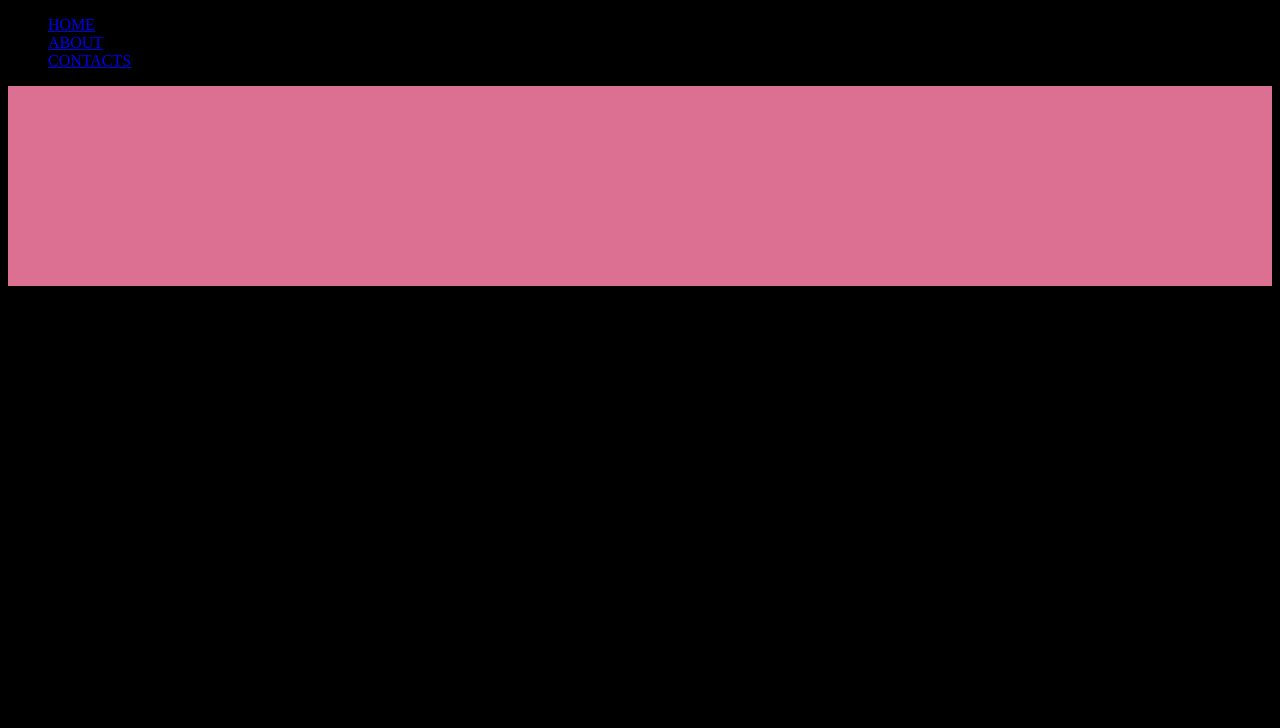
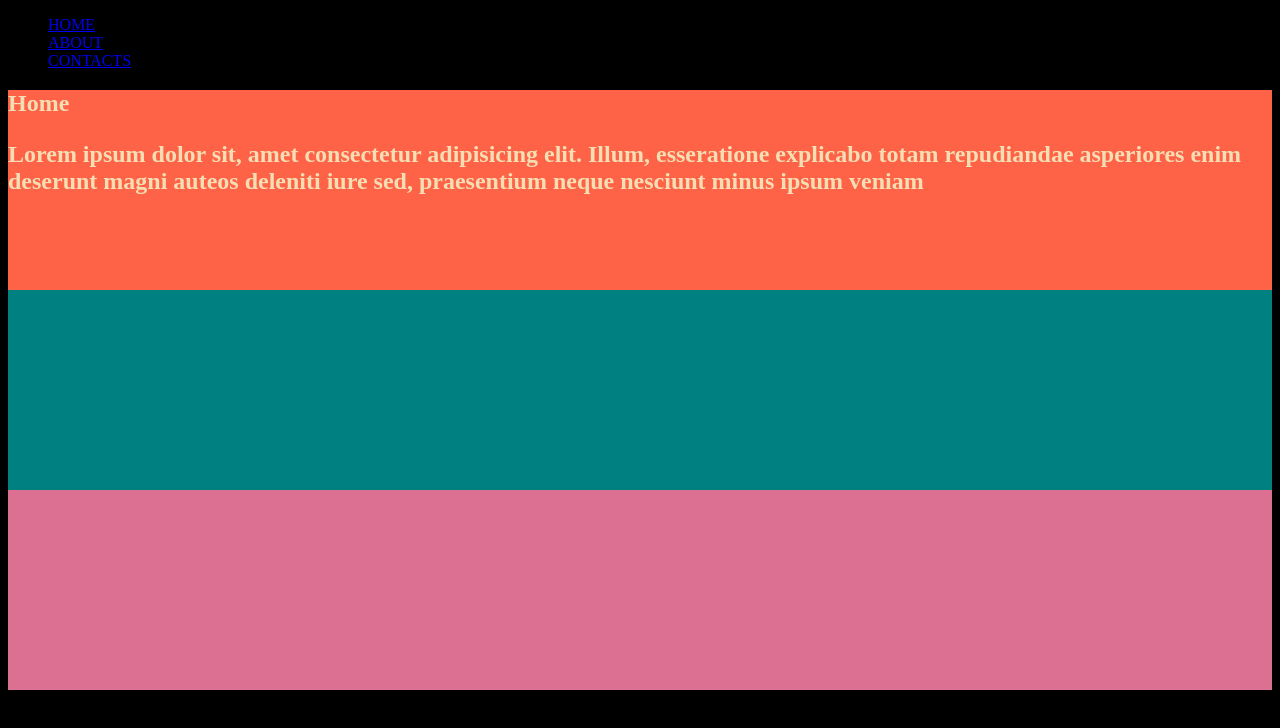
Before and after one commit to Yuliya-Che/market-project, a website built with webpack: page src/index.html in a window 1280 px wide. Built offline with nearby package versions, Linux system fonts and the light colour scheme.

Commit message:
home section added

```diff
--- a/src/css/about.css
+++ b/src/css/about.css
@@ -1,4 +1,4 @@
-section.home {
+section.about {
   height: 200px;
   background: teal;
 }
--- a/src/css/contacts.css
+++ b/src/css/contacts.css
@@ -1,4 +1,4 @@
-section.home {
+section.contacts {
   height: 200px;
   background: palevioletred;
 }
--- a/src/js/home.js
+++ b/src/js/home.js
@@ -1 +1,21 @@
 import css from "../css/home.css";
+
+import refs from "./refs.js";
+console.log(refs);
+console.log(refs.homeSection);
+
+// Деструктуризация объекта доступа
+const { homeSection } = refs;
+console.log(homeSection);
+
+const homeTitle = `<h2 class="homeTitle">Home</h2>`;
+
+homeSection.insertAdjacentHTML("afterbegin", homeTitle);
+
+const homeContent = document.createElement("p");
+const content =
+  " Lorem ipsum dolor sit, amet consectetur adipisicing elit. Illum, esseratione explicabo totam repudiandae asperiores enim deserunt magni auteos deleniti iure sed, praesentium neque nesciunt minus ipsum veniam";
+homeContent.textContent = content;
+
+const title = document.querySelector(".homeTitle");
+title.appendChild(homeContent);
```
